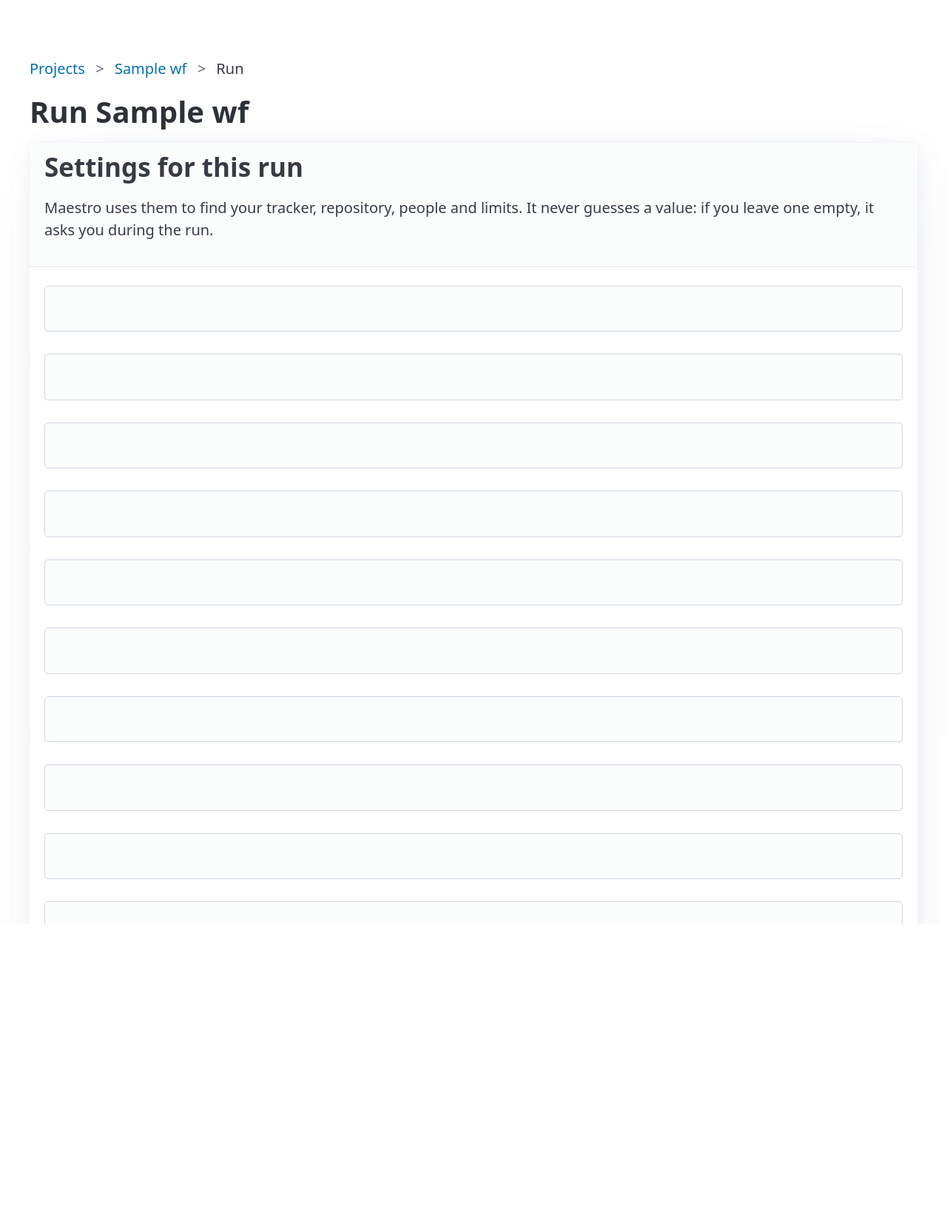
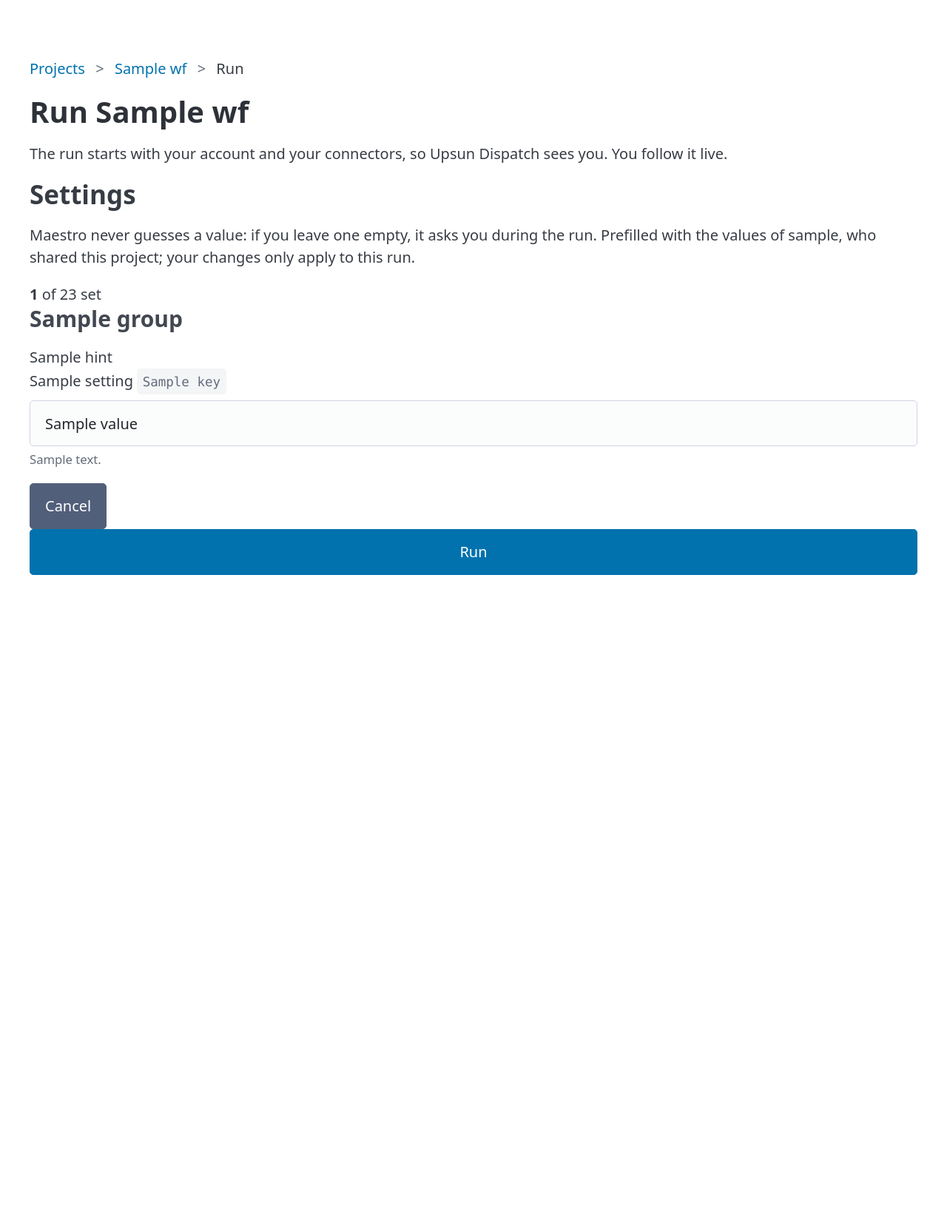
Before and after one commit to elieauvray/dispatch-custom-worflow, a Python web app: template app/templates/run_form.html in a window 1280 px wide. Shown: the part 276-1926 px from the top of the page at 74% size. After the commit the page ends 1053 px from the top, so only its background shows below. Run offline with Jinja, Linux system fonts and the light colour scheme; the template is opened without the code that fills it: most values are stand-ins (such as "Sample title", 1, 10 or a date in 2020); some libraries are stand-ins or nearby versions.

Commit message:
Run page: settings in readable groups
The settings of a run are grouped (where the work lives, people, labels,
statuses, limits and timing, other), each with a readable name, its key in
small print and its help under the field. Empty values stand out, a live
counter shows how many are set, and Run stays at the bottom of the screen.

Co-Authored-By: Claude Opus 5.5 <noreply@anthropic.com>

```diff
--- a/app/templates/run_form.html
+++ b/app/templates/run_form.html
@@ -2,34 +2,75 @@
 {% block title %}Run {{ wf.name }}{% endblock %}
 {% block content %}
 <nav aria-label="breadcrumb"><ul><li><a href="/workflows">Projects</a></li><li><a href="/workflows/{{ wf.id }}/design">{{ wf.name }}</a></li><li>Run</li></ul></nav>
-<h1>Run {{ wf.name }}</h1>
-<form method="post" action="/workflows/{{ wf.id }}/run">
+<header class="run-head">
+  <h1>Run {{ wf.name }}</h1>
+  <p class="muted">The run starts with your account and your connectors, so Upsun Dispatch sees you. You follow it live.</p>
+</header>
+
+<form method="post" action="/workflows/{{ wf.id }}/run" class="run-form">
   <input type="hidden" name="csrf_token" value="{{ csrf_token }}">
-  <article>
-    {% if config %}
-    <header class="card-head"><div><h2>Settings for this run</h2>
-      <p class="muted small">Maestro uses them to find your tracker, repository, people and limits. It never guesses a value: if you leave one empty, it asks you during the run.</p></div></header>
-    <div class="grid-2">
-      {% for c in config %}
-      <label>{{ c.key }}
-        <input name="cfg:{{ c.key }}" value="{{ c.value }}" placeholder="{{ c.description }}">
-        <small class="help">{{ c.description }}</small>
-      </label>
+  {% if config %}
+  <div class="settings-summary">
+    <div>
+      <h2>Settings</h2>
+      <p class="muted small">Maestro never guesses a value: if you leave one empty, it asks you during the run.
+        {% if not is_owner %}Prefilled with the values of {{ owner_login }}, who shared this project; your changes only apply to this run.{% endif %}</p>
+    </div>
+    <div class="settings-count" aria-live="polite"><strong id="filled-count">{{ filled }}</strong> of {{ config | length }} set
+      <div class="gen-bar"><span id="filled-bar" style="width: {{ (filled * 100 / config | length) | round | int }}%"></span></div>
+    </div>
+  </div>
+
+  {% for g in groups %}
+  <section class="settings-group">
+    <header>
+      <h3>{{ g.title }}</h3>
+      {% if g.hint %}<span class="small muted">{{ g.hint }}</span>{% endif %}
+    </header>
+    <div class="settings-rows">
+      {% for c in g.settings %}
+      <div class="setting-row">
+        <label for="cfg-{{ c.key }}">
+          <span class="setting-name">{{ c.label }}</span>
+          <code class="setting-key">{{ c.key }}</code>
+        </label>
+        <div class="setting-input">
+          <input id="cfg-{{ c.key }}" name="cfg:{{ c.key }}" value="{{ c.value }}" placeholder="Not set" autocomplete="off">
+          {% if c.description %}<small>{{ c.description }}</small>{% endif %}
+        </div>
+      </div>
       {% endfor %}
     </div>
-    {% if is_owner %}
+  </section>
+  {% endfor %}
+  {% else %}
+  <article><p style="margin:0">This project needs no settings.</p></article>
+  {% endif %}
+
+  <div class="run-actions">
+    {% if config and is_owner %}
     <label class="inline-check"><input type="checkbox" name="remember" value="1" checked> Use these values next time</label>
-    {% else %}
-    <p class="small muted">Prefilled with the values of {{ owner_login }}, who shared this project. Your changes only apply to this run.</p>
     {% endif %}
-    {% else %}
-    <p>This project needs no settings.</p>
-    {% endif %}
-    <p class="small muted" style="margin-bottom:0">The run starts with your account and your connectors, so Upsun Dispatch sees you. You can follow it live.</p>
-  </article>
-  <div class="row-actions">
-    <button type="submit">{{ icon('run') }}Run</button>
-    <a href="/workflows/{{ wf.id }}/design" role="button" class="secondary">{{ icon('close') }}Cancel</a>
+    <div class="row-actions">
+      <a href="/workflows/{{ wf.id }}/design" role="button" class="secondary">{{ icon('close') }}Cancel</a>
+      <button type="submit">{{ icon('run') }}Run</button>
+    </div>
   </div>
 </form>
+{% if config %}
+<script>
+  (function () {
+    var inputs = document.querySelectorAll(".run-form input[name^='cfg:']");
+    var count = document.getElementById("filled-count"), bar = document.getElementById("filled-bar");
+    function update() {
+      var n = 0;
+      inputs.forEach(function (i) { var set = i.value.trim() !== ""; if (set) n++; i.classList.toggle("is-empty", !set); });
+      count.textContent = n;
+      bar.style.width = Math.round(n * 100 / inputs.length) + "%";
+    }
+    inputs.forEach(function (i) { i.addEventListener("input", update); });
+    update();
+  })();
+</script>
+{% endif %}
 {% endblock %}
```
Also changed, not shown: app/maestro/service.py (+56 -0 lines), app/static/app.css (+32 -0 lines), app/workflows/routes.py (+5 -2 lines), tests/test_maestro.py (+17 -1 lines).
